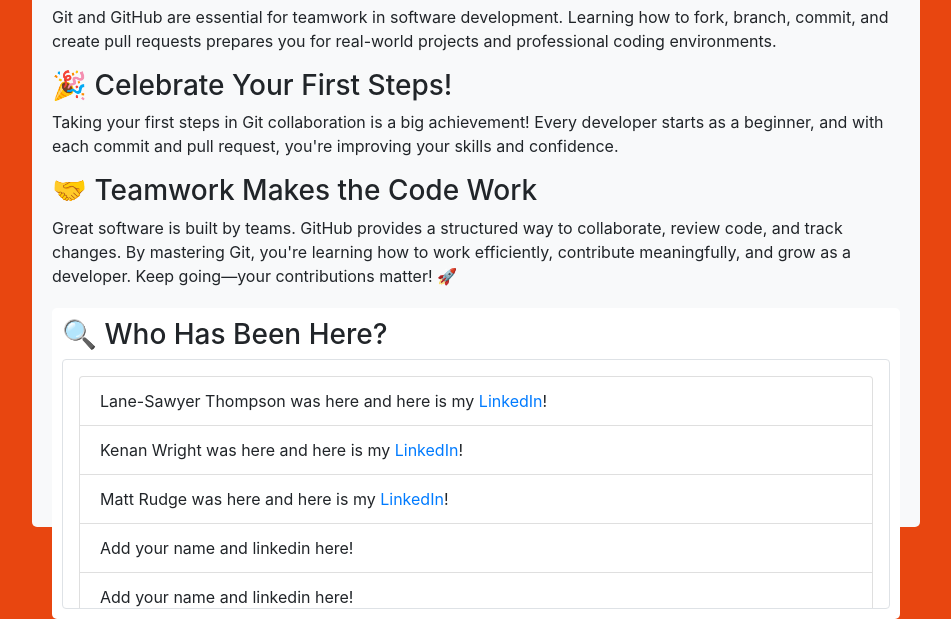
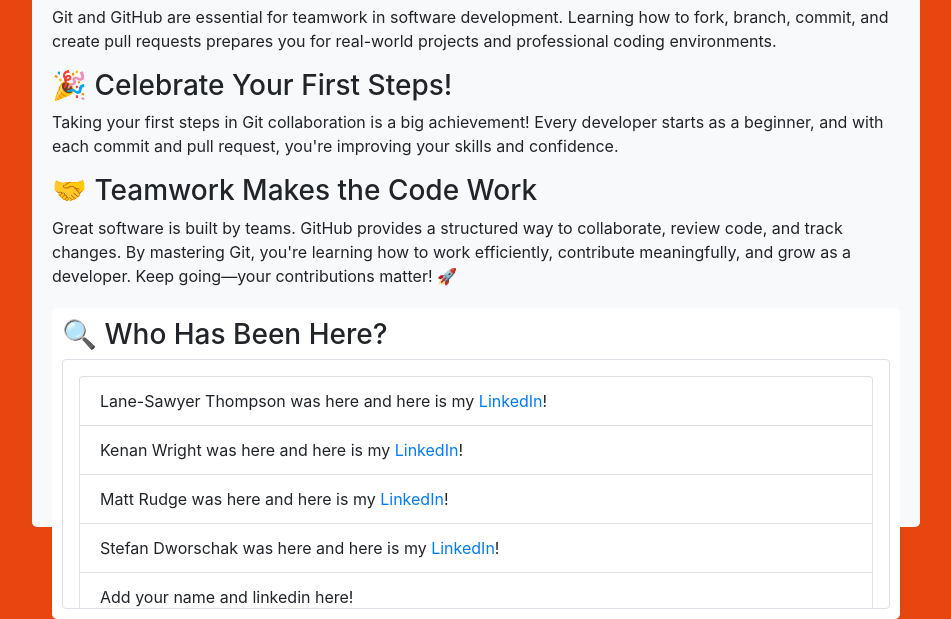
Before and after one commit to hannahro15/git-hackathon-ready2, a plain HTML site: page index.html in a window 1280 px wide. Shown: the part 193-812 px from the top of the page, without its empty margins (164-1115 px from the left). Drawn offline with nearby package versions, Linux system fonts and the light colour scheme.

Commit message:
Adding my name

```diff
--- a/index.html
+++ b/index.html
@@ -36,6 +36,7 @@
                     <li class="list-group-item">Lane-Sawyer Thompson was here and here is my <a href="https://www.linkedin.com/in/lanesawyert/" target="_blank">LinkedIn</a>!</li>
                     <li class="list-group-item">Kenan Wright was here and here is my <a href="https://www.linkedin.com/in/kenan-wright-bb0359b8/" target="_blank">LinkedIn</a>!</li>
                     <li class="list-group-item">Matt Rudge was here and here is my <a href="https://www.linkedin.com/in/mattrudge73/" target="_blank">LinkedIn</a>!</li>
+                    <li class="list-group-item">Stefan Dworschak was here and here is my <a href="https://www.linkedin.com/in/stefan-dworschak/" target="_blank">LinkedIn</a>!</li>
                     <li class="list-group-item">Add your name and linkedin here!</li>
                     <li class="list-group-item">Add your name and linkedin here!</li>
                     <li class="list-group-item">Add your name and linkedin here!</li>
```
